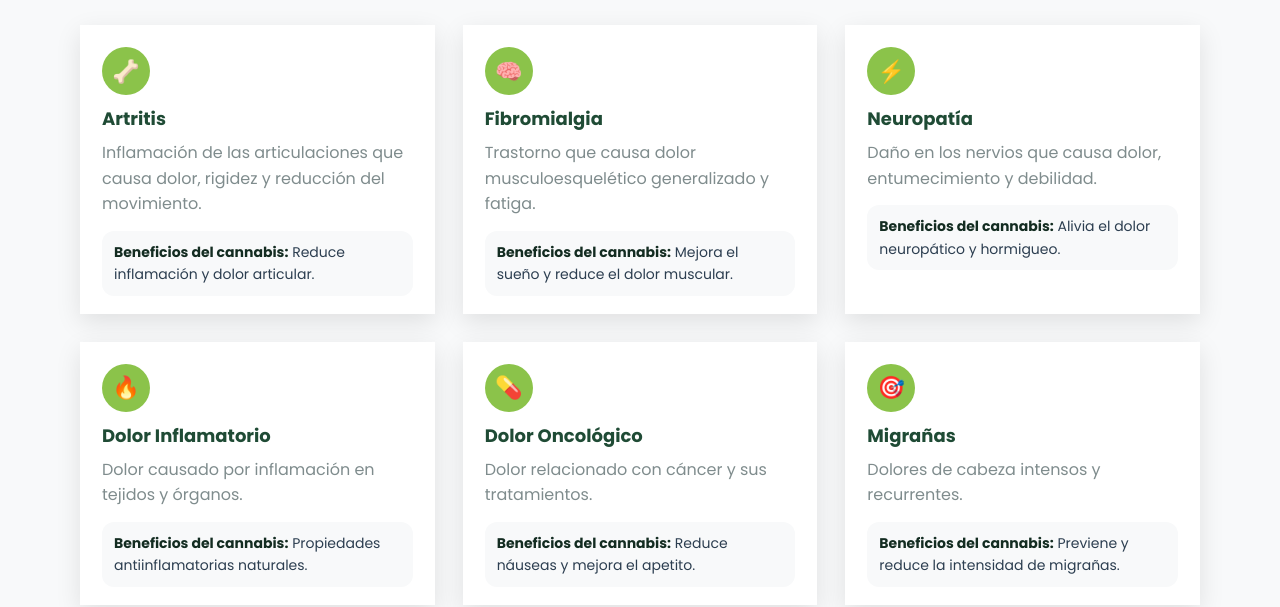
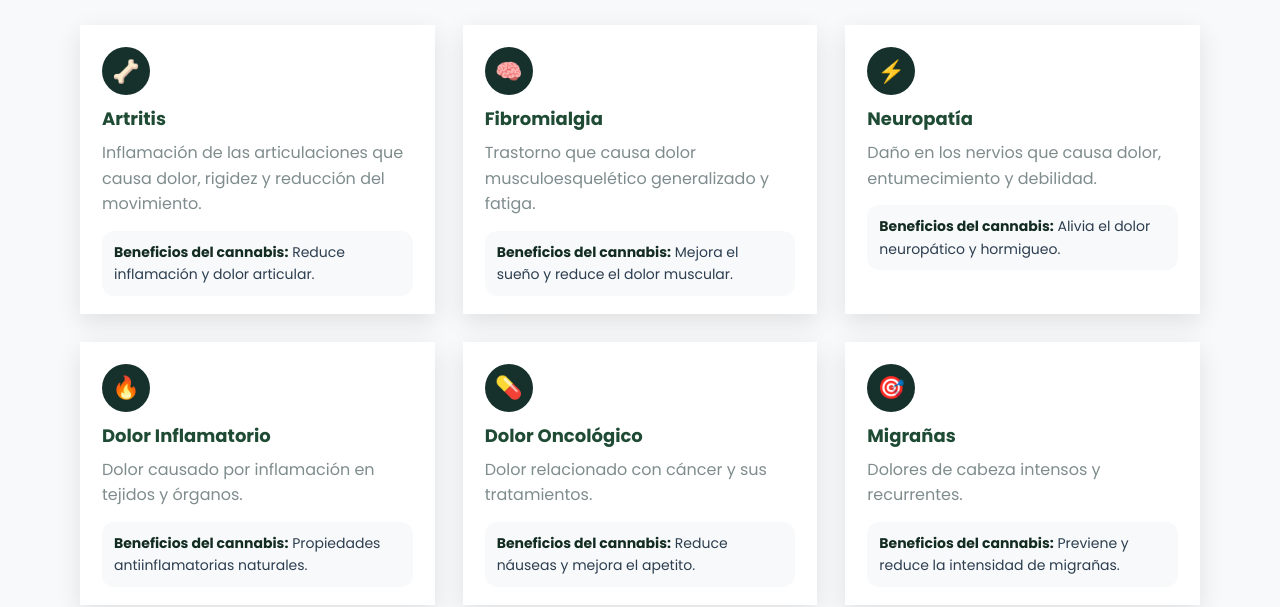
Before and after one commit to David-SilvaDEV/Cannabi-Doctor, a website built with Vite: page src/views/padecimientos.html in a window 1280 px wide. Shown: the part 221-828 px from the top of the page. Built offline with nearby package versions, Linux system fonts and the light colour scheme.

Commit message:
update color

```diff
--- a/src/css/padecimientos.css
+++ b/src/css/padecimientos.css
@@ -7,7 +7,7 @@
     --primary-light: #2d6a4e;
     --primary-dark: #132c21;
     --secondary-color: #172f2a;
-    --accent-color: #8BC34A;
+    --accent-color: #16302b;
     --text-primary: #2c3e50;
     --text-secondary: #7f8c8d;
     --text-light: #95a5a6;
--- a/src/css/styles-Benefits.css
+++ b/src/css/styles-Benefits.css
@@ -9,7 +9,7 @@
   --primary-color: #1f4b35;
   --primary-light: #2d6a4e;
   --primary-dark: #132c21;
-  --secondary-color: #172f2a;
+  --secondary-color: #16302b;
   --accent-color: #8BC34A;
   --text-primary: #2c3e50;
   --text-secondary: #7f8c8d;
@@ -189,7 +189,7 @@ nav a.active::after {
   font-size: 3.5rem;
   font-weight: 700;
   margin-bottom: 20px;
-  text-shadow: 0 2px 4px rgba(0, 0, 0, 0.3);
+  text-shadow: #1f4b35;
 }
 
 .hero-subtitle {
```
